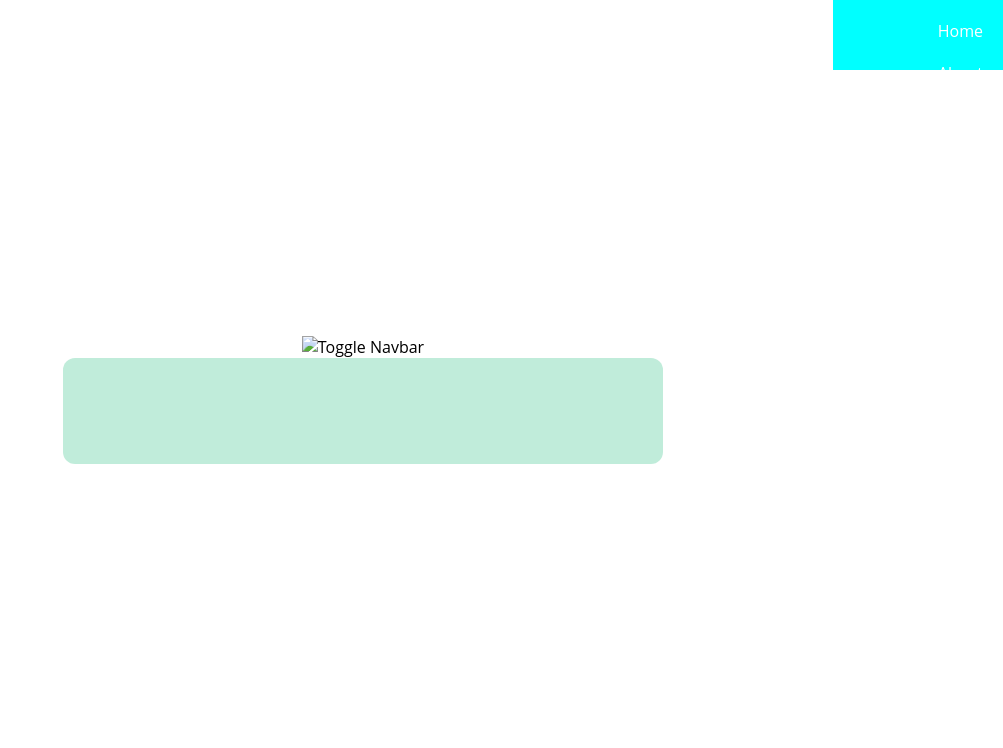
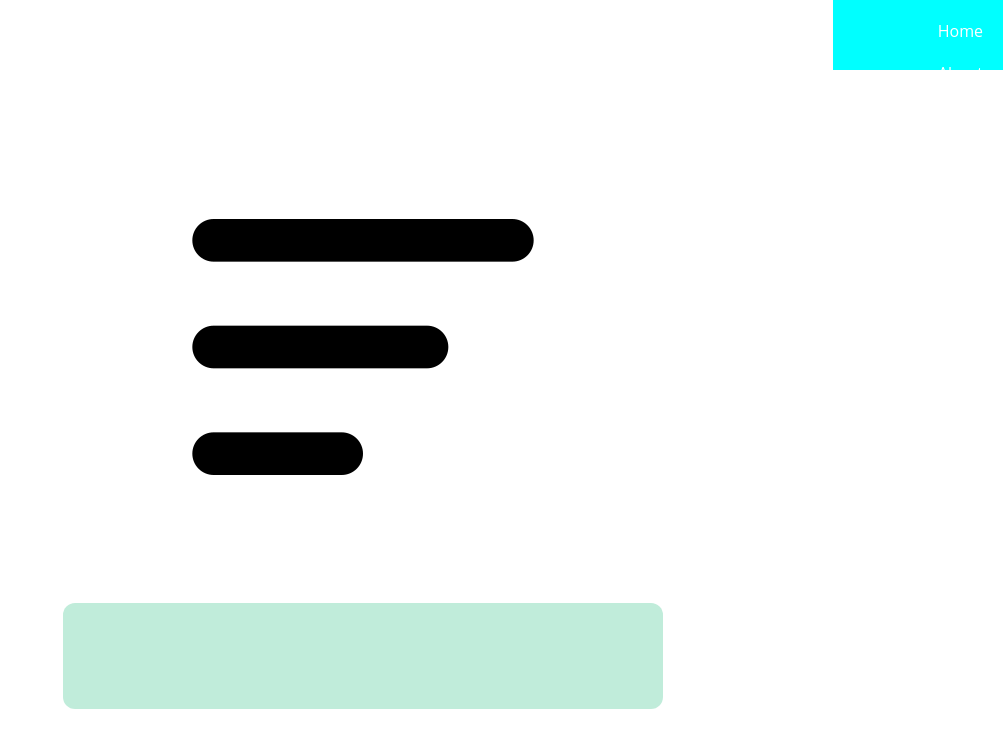
Before and after one commit to Anay0305/Anmi, a plain HTML site: page index.html in a window 1280 px wide. Shown: the whole page, without its empty margins (277-1280 px from the left). Drawn offline with Linux system fonts and the light colour scheme.

Commit message:
Update index.html

```diff
--- a/index.html
+++ b/index.html
@@ -14,7 +14,7 @@
   <a href="#">Contact</a>
 </div>
 
-<img src="navbar.jpg" alt="Toggle Navbar" onclick="toggleNavbar()">
+<img src="menu.png" alt="Toggle Navbar" onclick="toggleNavbar()">
 
 <div class="quote-container">
   <p class="quote" id="quoteText">"Your quote goes here."</p>
```
